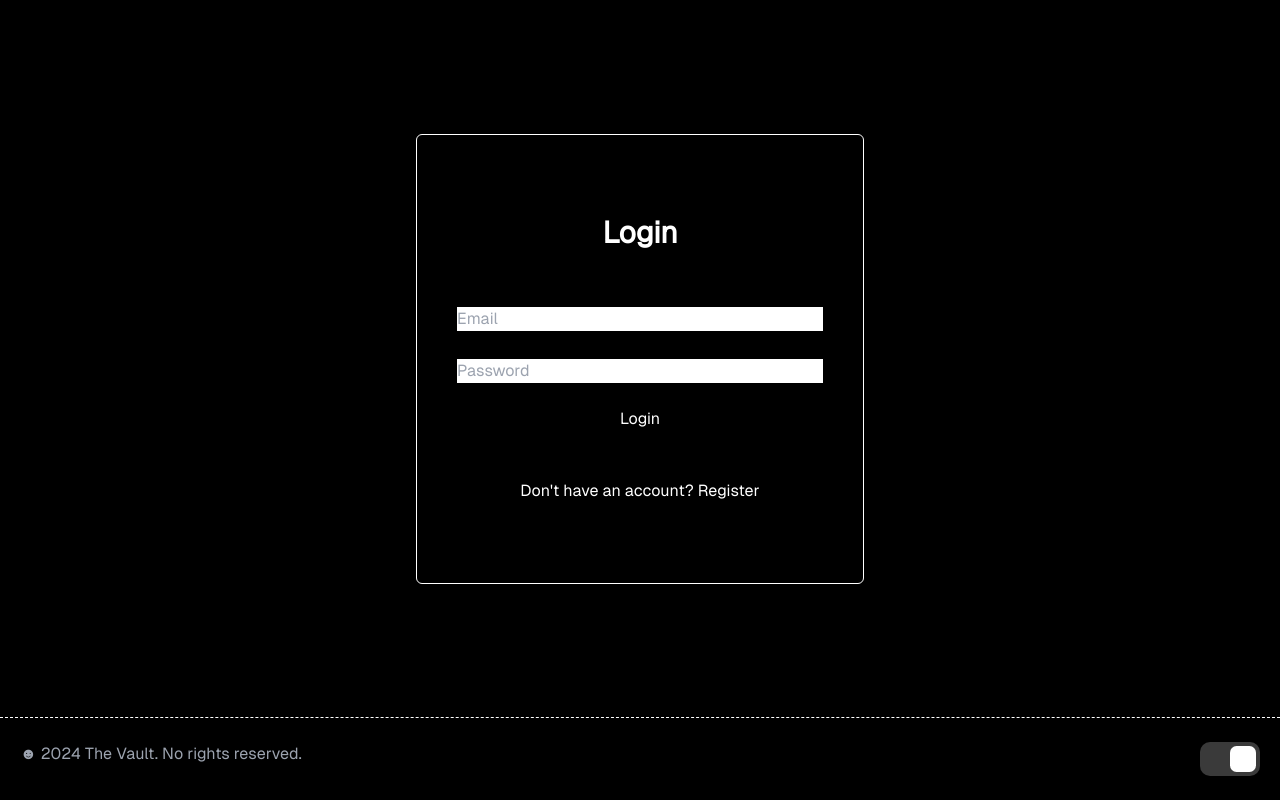
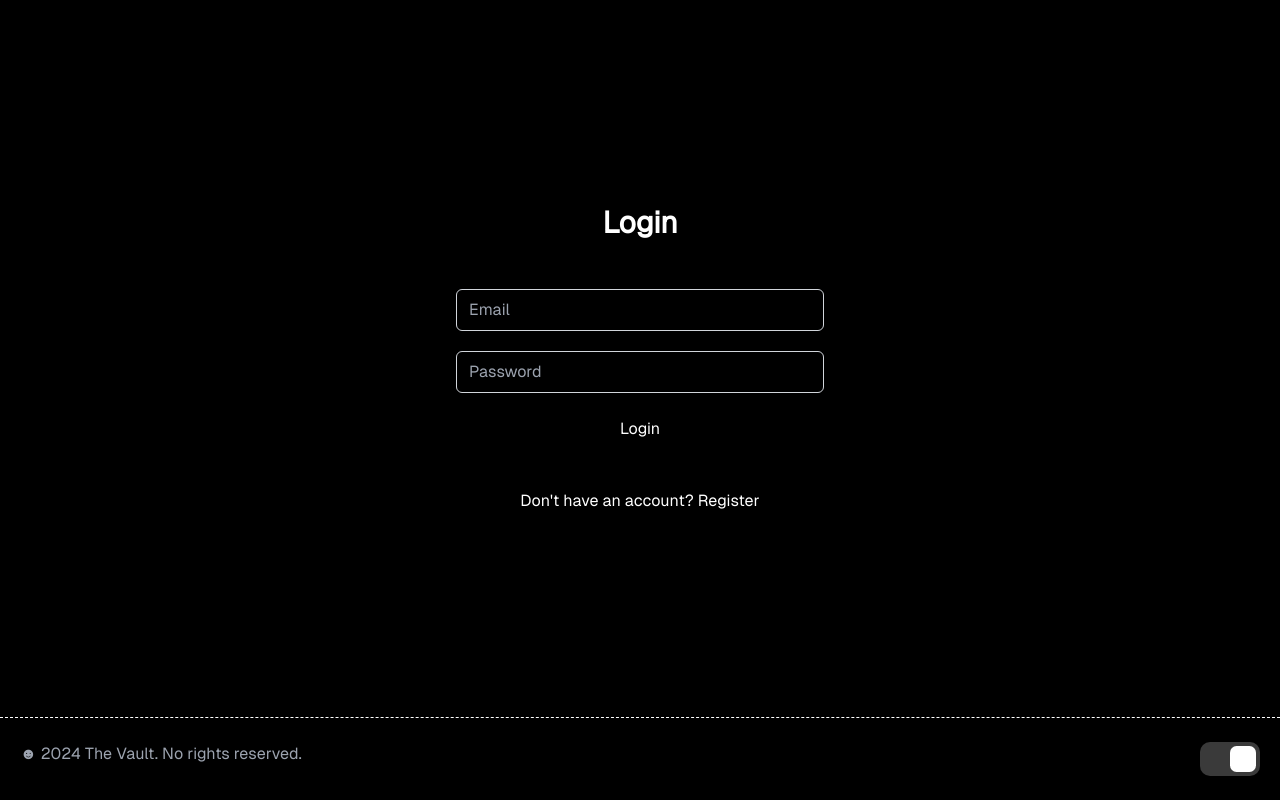
Before and after one commit to XanderOnGithub/TheVault, a SvelteKit app: page /auth in a window 1280 px wide. Built offline with nearby package versions, Linux system fonts and the light colour scheme; no server answers.

Commit message:
redone auth page

```diff
--- a/src/components/auth/authInput.svelte
+++ b/src/components/auth/authInput.svelte
@@ -6,14 +6,14 @@
 	export let required = false;
 </script>
 
-<div class="rounded-md shadow-sm my-5">
+<div class="my-5">
 	<label for={id} class="sr-only">{placeholder}</label>
 	{#if type === 'email'}
 		<input
 			type="email"
 			{id}
 			bind:value
-			class="input input-bordered w-full mt-2"
+			class="input input-bordered rounded-md px-3 py-2 w-full bg-transparent border border-gray-300 dark:text-white"
 			{placeholder}
 			{required}
 		/>
@@ -22,7 +22,7 @@
 			type="password"
 			{id}
 			bind:value
-			class="input input-bordered w-full mt-2"
+			class="input input-bordered rounded-md px-3 py-2 w-full bg-transparent border border-gray-300 dark:text-white"
 			{placeholder}
 			{required}
 		/>
@@ -31,7 +31,7 @@
 			type="text"
 			{id}
 			bind:value
-			class="input input-bordered w-full mt-2"
+			class="input input-bordered rounded-md px-3 py-2 w-full bg-transparent border border-gray-300 dark:text-white"
 			{placeholder}
 			{required}
 		/>
--- a/src/routes/auth/+page.svelte
+++ b/src/routes/auth/+page.svelte
@@ -62,9 +62,7 @@
 
 <main class="flex flex-col min-h-screen bg-white dark:bg-black text-black dark:text-white">
 	<div class="flex items-center justify-center flex-grow">
-		<div
-			class="max-w-md w-full space-y-12 p-10 py-20 rounded-md shadow-lg z-10 border border-white"
-		>
+		<div class="max-w-md w-full space-y-12 p-10 py-20 rounded-md z-10">
 			<h1 class="text-center text-3xl font-extrabold">
 				{titles[$mode]}
 			</h1>
```
